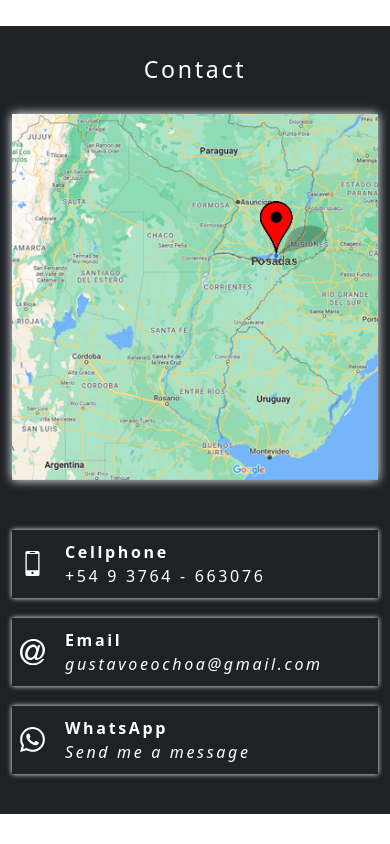
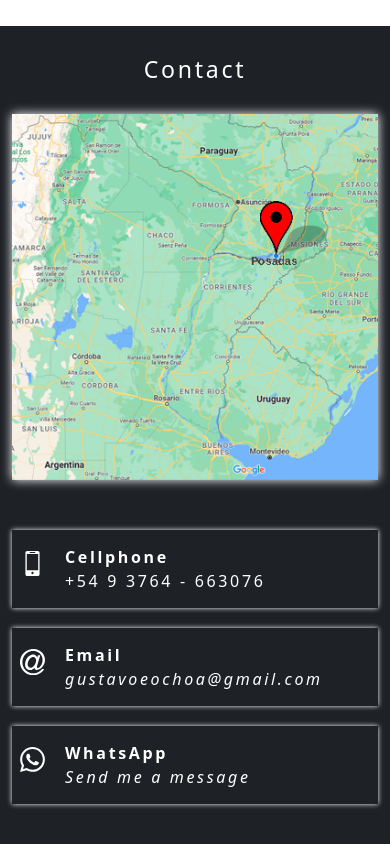
Before and after one commit to gustavoOchoa/Curriculum, a plain HTML site: page index.html in a window 390 px wide. Shown: the part 4378-5222 px from the top of the page. Before the commit the page ends 5192 px from the top, so only its background shows below. Drawn offline with Linux system fonts and the light colour scheme.

Commit message:
arreglo de links

```diff
--- a/assets/styles/styles.css
+++ b/assets/styles/styles.css
@@ -251,7 +251,7 @@ h1,h2, h3, h4, h5, p{margin: 0px 0px;}
     box-shadow: 0px 0px 10px white;
 }
 .contact .map img{width: 100%}
-.infodata{
+#contact .infodata{
     padding-top: 30px;
 }
 .infodata p{color: white; margin: 0px;}
@@ -262,15 +262,13 @@ h1,h2, h3, h4, h5, p{margin: 0px 0px;}
     box-shadow: 0px 0px 5px white;
 }
 .infodata .svg{
-    display: flex;
-    align-items: center;
-    padding: 0px 20px;
+    padding: 20px;
+}
+.infodata .svg svg{
+    width: 100%;
 }
 .infodata .box{
-    display: flex;
-    flex-direction: column;
-    justify-content: center;
-    padding: clamp(10px, 2vw, 40px) 0px;
+    padding: clamp(15px, 2vw, 25px) 0px;
 }
 .infodata p a{text-decoration: none; color: white; font-style: italic;}
 
--- a/index.html
+++ b/index.html
@@ -24,12 +24,12 @@
             <div id="social-icons">
               <ul>
                 <li class="animate__animated animate__rollIn animate__delay-1s">
-                  <a target="_blank" href="#">
+                  <a target="_blank" href="https://www.linkedin.com/in/gustavoeochoa/">
                     <i class="linkedin" title="LinkedIn profile"></i>
                   </a>
                 </li>
                 <li class="animate__animated animate__rollIn animate__delay-2s">
-                  <a target="_blank" href="#">
+                  <a target="_blank" href="https://github.com/gustavoOchoa">
                     <i class="github" title="Github account"></i>
                   </a>
                 </li>
@@ -451,7 +451,7 @@
             <div class="col-12 col-sm-12 col-md-6 col-lg-6 infodata">
               <div class="cellphone contact-box">
                 <div class="row">
-                  <div class="svg col-2 col-sm-3 col-md-2 col-lg-2">
+                  <div class="svg col-2 col-sm-2 col-md-3 col-lg-2">
                     <svg
                         fill="#ffffff"
                         version="1.1"
@@ -482,7 +482,7 @@
                       </g>
                     </svg>
                   </div>
-                  <div class="box col-10 col-sm-9 col-sm-10 col-lg-10">
+                  <div class="box col-8 col-sm-8 col-md-8 col-lg-10">
                     <div class="box-title">
                       <p><strong>Cellphone</strong></p>
                     </div>
@@ -495,7 +495,7 @@
               </div>
               <div class="email contact-box">
                 <div class="row">
-                  <div class="svg col-2 col-sm-3 col-md-2 col-lg-2">
+                  <div class="svg col-2 col-sm-2 col-md-3 col-lg-2">
                     <svg
                       xmlns="http://www.w3.org/2000/svg"
                       version="1.1"
@@ -506,7 +506,7 @@
                         style="fill:#FFFFFF" />
                     </svg>
                   </div>
-                  <div class="box col-10 col-sm-9 col-sm-10 col-lg-10">
+                  <div class="box col-9 col-sm-9 col-md-9 col-lg-10">
                     <div class="box-title">
                       <p><strong>Email</strong></p>
                     </div>
@@ -518,10 +518,10 @@
               </div>
               <div class="whatzap contact-box">
                 <div class="row">
-                  <div class="svg col-2 col-sm-3 col-md-2 col-lg-2">
+                  <div class="svg col-2 col-sm-2 col-md-3 col-lg-2">
                     <svg xmlns="http://www.w3.org/2000/svg" viewBox="0 0 24 24" fill="#FFFFFF"><path d="M.057 24l1.687-6.163c-1.041-1.804-1.588-3.849-1.587-5.946.003-6.556 5.338-11.891 11.893-11.891 3.181.001 6.167 1.24 8.413 3.488 2.245 2.248 3.481 5.236 3.48 8.414-.003 6.557-5.338 11.892-11.893 11.892-1.99-.001-3.951-.5-5.688-1.448l-6.305 1.654zm6.597-3.807c1.676.995 3.276 1.591 5.392 1.592 5.448 0 9.886-4.434 9.889-9.885.002-5.462-4.415-9.89-9.881-9.892-5.452 0-9.887 4.434-9.889 9.884-.001 2.225.651 3.891 1.746 5.634l-.999 3.648 3.742-.981zm11.387-5.464c-.074-.124-.272-.198-.57-.347-.297-.149-1.758-.868-2.031-.967-.272-.099-.47-.149-.669.149-.198.297-.768.967-.941 1.165-.173.198-.347.223-.644.074-.297-.149-1.255-.462-2.39-1.475-.883-.788-1.48-1.761-1.653-2.059-.173-.297-.018-.458.13-.606.134-.133.297-.347.446-.521.151-.172.2-.296.3-.495.099-.198.05-.372-.025-.521-.075-.148-.669-1.611-.916-2.206-.242-.579-.487-.501-.669-.51l-.57-.01c-.198 0-.52.074-.792.372s-1.04 1.016-1.04 2.479 1.065 2.876 1.213 3.074c.149.198 2.095 3.2 5.076 4.487.709.306 1.263.489 1.694.626.712.226 1.36.194 1.872.118.571-.085 1.758-.719 2.006-1.413.248-.695.248-1.29.173-1.414z"/></svg>
                   </div>
-                  <div class="box col-10 col-sm-9 col-sm-10 col-lg-10">
+                  <div class="box col-9 col-sm-9 col-md-9 col-lg-10">
                     <div class="box-title">
                       <p><strong>WhatsApp</strong></p>
                     </div>
```
